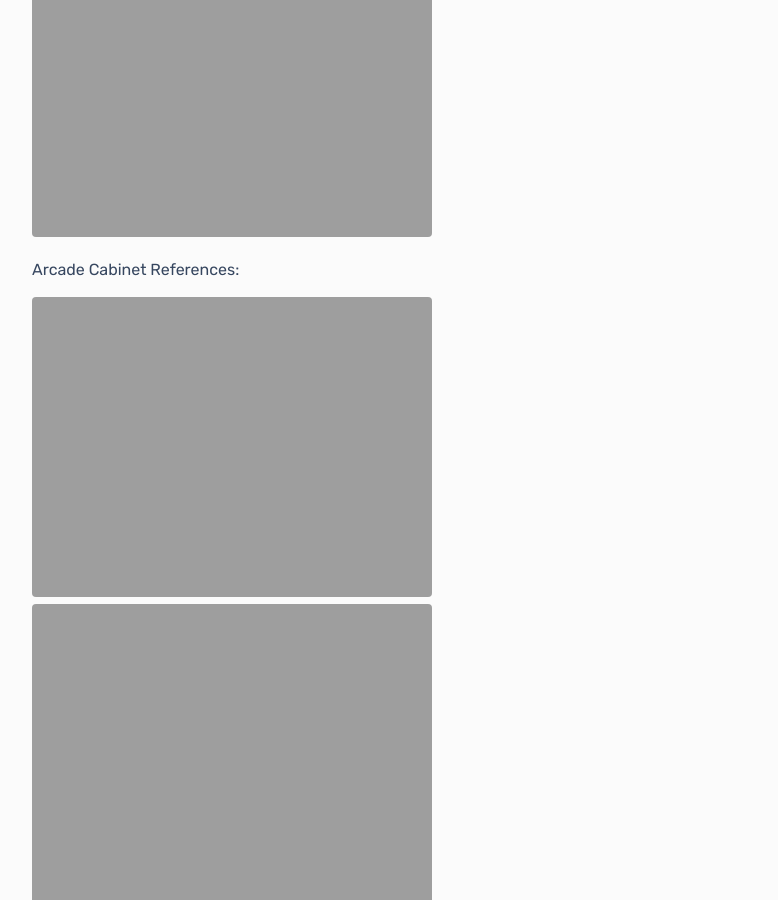
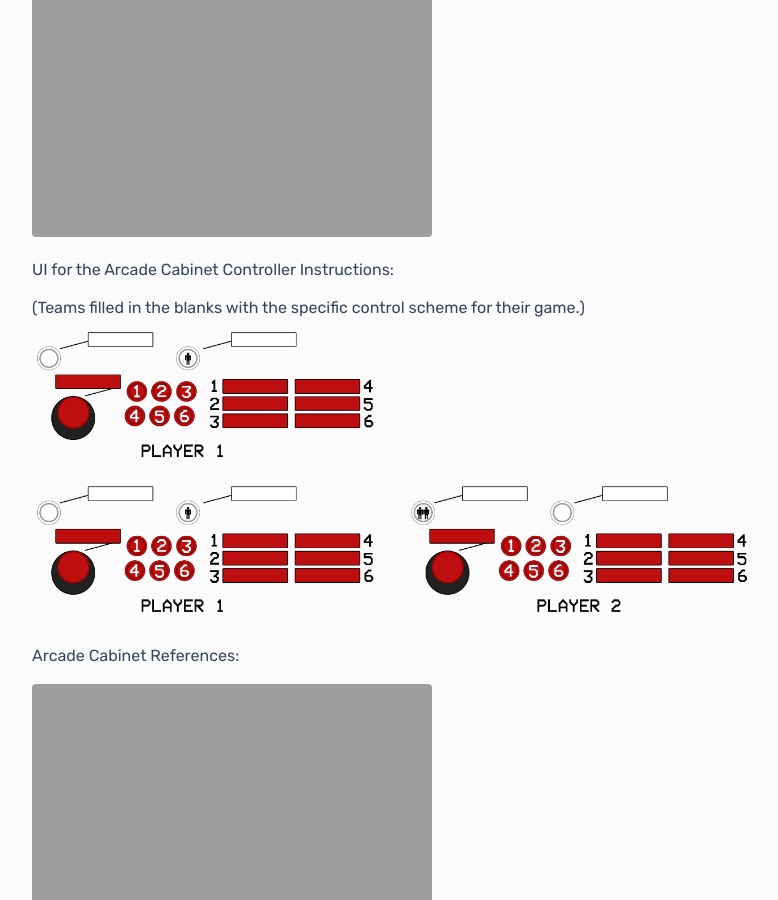
Before and after one commit to DaniBSolomon/danibsolomon.github.io, a Jekyll site: the page built from _games/2015-10-01-arcade_cabinet.md, in a window 1280 px wide and 900 px high, scrolled down 1109 px. Shown: the whole window, without its empty margins (248-1026 px from the left). Built offline with Jekyll 4.4.1, drawn with Linux system fonts in a browser that asks for light colours.

Commit message:
Update 2015-10-01-arcade_cabinet.md

```diff
--- a/_games/2015-10-01-arcade_cabinet.md
+++ b/_games/2015-10-01-arcade_cabinet.md
@@ -14,14 +14,13 @@ Game Selection Screen:
 
 ![cool game]({{ site.github.url }}/img/ac_gif_selection.gif)
 
+UI for the Arcade Cabinet Controller Instructions:
+
+(Teams filled in the blanks with the specific control scheme for their game.)
+![cool game]({{ site.github.url }}/img/ac_controller_map_p1only.png) ![cool game]({{ site.github.url }}/img/ac_controller_map_p1p2.png)
+
 Arcade Cabinet References:
 
 ![cool game]({{ site.github.url }}/img/ac_ref1.jpg)
 ![cool game]({{ site.github.url }}/img/ac_ref2.jpg)
 ![cool game]({{ site.github.url }}/img/ac_ref3.jpg)
-
-
-UI for the Arcade Cabinet Controller Instructions:
-
-(Teams filled in the blanks with the specific control scheme for their game.)
-![cool game]({{ site.github.url }}/img/ac_controller_map_p1only.png) ![cool game]({{ site.github.url }}/img/ac_controller_map_p1p2.png)
```
